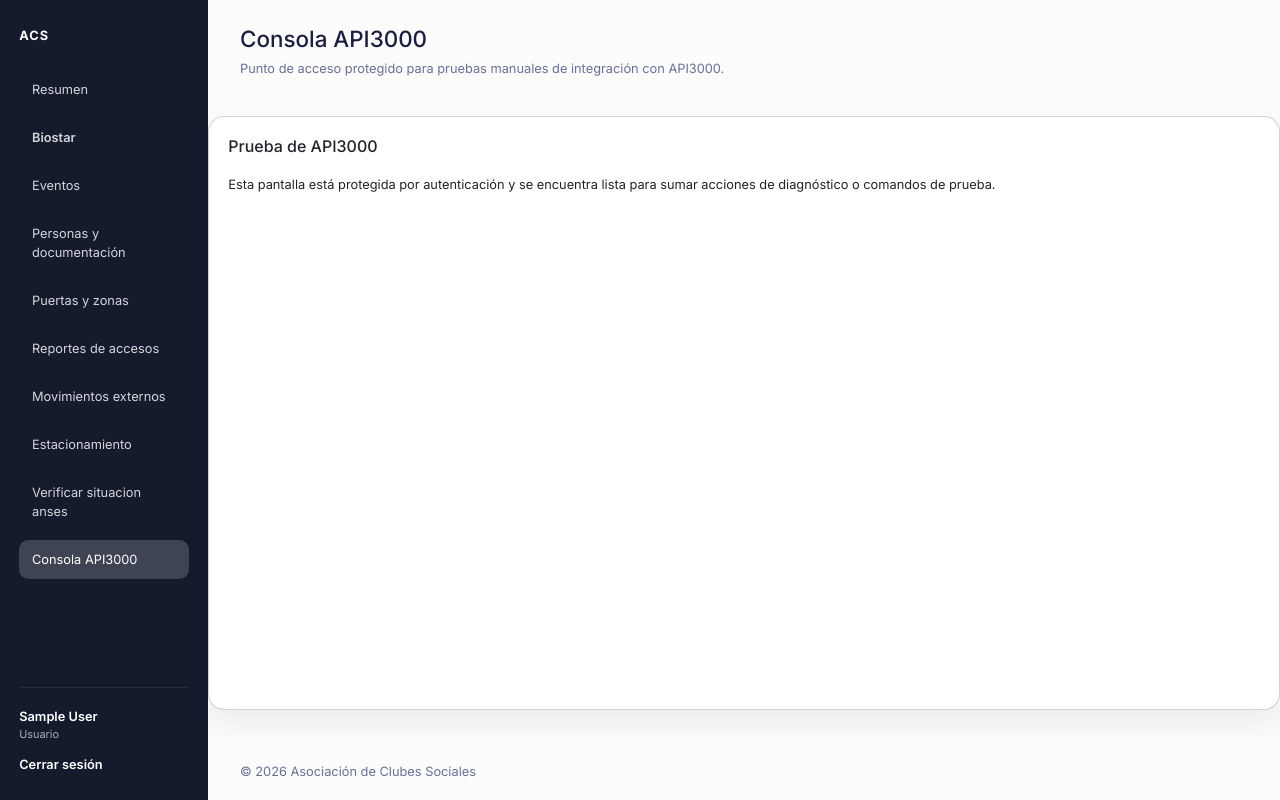
After one commit to hbrunacci/geba_acs, a Django app: page /ACS/test in a window 1280 px wide. The commit adds this page. Run offline with Django 5.2, Linux system fonts and the light colour scheme; the visitor is signed in with stand-in values (Sample User, id 1).

Commit message:
Add protected API3000 test console route and navigation link

```diff
--- /dev/null
+++ b/access_control/templates/access_control/api3000_test_console.html
@@ -0,0 +1,20 @@
+{% extends "common/base.html" %}
+
+{% block page_title %}Consola API3000{% endblock page_title %}
+{% block header_title %}Consola API3000{% endblock header_title %}
+{% block header_subtitle %}
+  Punto de acceso protegido para pruebas manuales de integración con API3000.
+{% endblock header_subtitle %}
+
+{% block content %}
+<section class="card">
+  <div class="card__header">
+    <h5 class="card__title">Prueba de API3000</h5>
+  </div>
+  <div class="card__body">
+    <p class="mb-0">
+      Esta pantalla está protegida por autenticación y se encuentra lista para sumar acciones de diagnóstico o comandos de prueba.
+    </p>
+  </div>
+</section>
+{% endblock content %}
--- a/access_control/urls.py
+++ b/access_control/urls.py
@@ -2,6 +2,7 @@ from django.urls import path
 
 from access_control.views import (
     access_reports_console,
+    api3000_test_console,
     anses_verification_console,
     biostar_devices_console,
     biostar_users_console,
@@ -33,6 +34,16 @@ urlpatterns = [
         name="anses_verification_console",
     ),
     path(
+        "ACS/test",
+        api3000_test_console,
+        name="api3000_test_console",
+    ),
+    path(
+        "ACS/test/",
+        api3000_test_console,
+        name="api3000_test_console_slash",
+    ),
+    path(
         "biostar/devices/",
         biostar_devices_console,
         name="biostar_devices_console",
--- a/access_control/views.py
+++ b/access_control/views.py
@@ -86,6 +86,12 @@ def access_reports_console(request):
 def anses_verification_console(request):
     """Consola para verificar situación ANSES de socios de +90 años."""
     return render(request, "access_control/anses_verification_console.html")
+
+
+@login_required
+def api3000_test_console(request):
+    """Consola de prueba para integración API3000."""
+    return render(request, "access_control/api3000_test_console.html")
 
 
 class WhitelistEntryViewSet(viewsets.ModelViewSet):
--- a/common/templates/common/base.html
+++ b/common/templates/common/base.html
@@ -69,6 +69,9 @@
           </li>
           <li class="nav__item{% if current_url == 'anses_verification_console' %} nav__item--active{% endif %}">
             <a href="{% url 'anses_verification_console' %}">Verificar situacion anses</a>
+          </li>
+          <li class="nav__item{% if current_url == 'api3000_test_console' or current_url == 'api3000_test_console_slash' %} nav__item--active{% endif %}">
+            <a href="{% url 'api3000_test_console' %}">Consola API3000</a>
           </li>
         </ul>
         {% endwith %}
```
